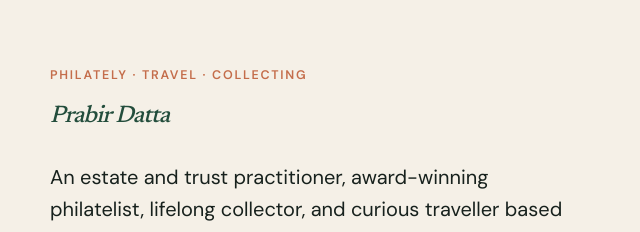
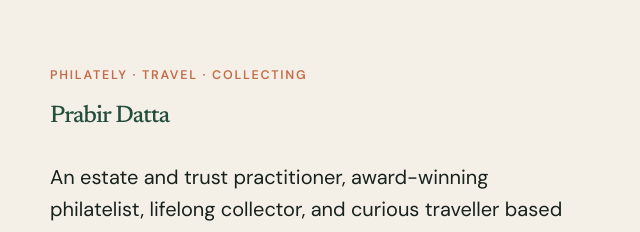
Before and after one commit to prabirdattaus/prabirdattaus.github.io, a plain HTML site: page index.html in a window 1280 px wide. Shown: the part 222-454 px from the top of the page, 0-640 px from the left. Drawn offline with Linux system fonts and the light colour scheme.

Commit message:
Set homepage heading to Prabir Datta

```diff
--- a/index.html
+++ b/index.html
@@ -36,7 +36,7 @@
       <section class="hero" id="home">
         <div class="hero-copy">
           <p class="eyebrow">Philately · Travel · Collecting</p>
-          <h1><em>Prabir Datta</em></h1>
+          <h1>Prabir Datta</h1>
           <p class="intro">
             An estate and trust practitioner, award-winning philatelist,
             lifelong collector, and curious traveller based in Toronto.
--- a/styles.css
+++ b/styles.css
@@ -133,9 +133,8 @@ h1 {
   font-size: clamp(1.15rem, 2.25vw, 1.5rem);
 }
 
-h1 em {
+h1 {
   color: var(--forest);
-  font-weight: 500;
 }
 
 h2 {
```
